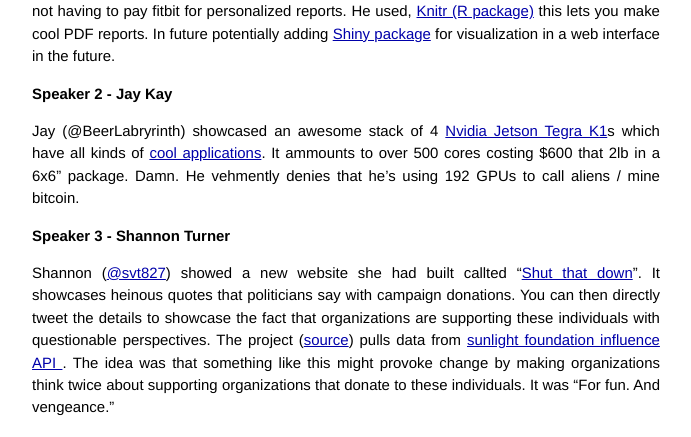
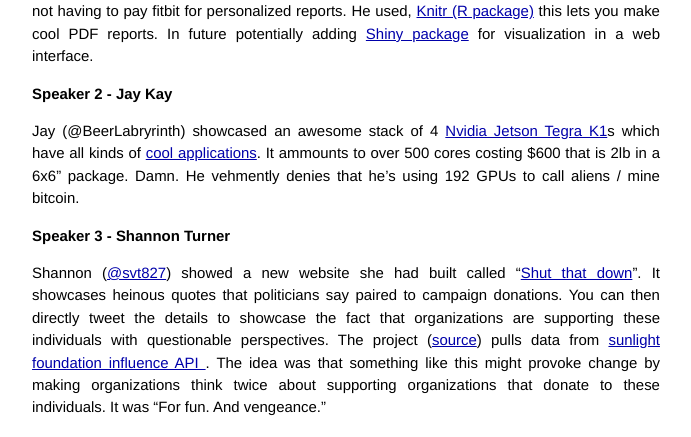
Before and after one commit to dchackandtell/dchackandtell.github.io, a Jekyll site: the page built from _posts/2014/2014-07-21-round-11.md, in a window 1280 px wide and 1400 px high, scrolled down 1152 px. Shown: the part 280-717 px from the top of the window, without its empty margins (294-985 px from the left). Built offline with Jekyll 4.4.1, drawn with Linux system fonts in a browser that asks for light colours; some of the changed text lies outside the part shown.

Commit message:
coherent english changes

```diff
--- a/_posts/2014/2014-07-21-round-11.md
+++ b/_posts/2014/2014-07-21-round-11.md
@@ -11,21 +11,21 @@
 
 ![](https://hackpad-attachments.s3.amazonaws.com/hackpad.com_sHmljSNxt0U_attachment-1405987131500_photo.jpg)
 
-Jonathan (@jon_m_rod) talked about turning Fitbit data into useful personal data for free and not having to pay fitbit for personalized reports. He used, [Knitr (R package)](http://yihui.name/knitr) this lets you make cool PDF reports. In future potentially adding [Shiny package](http://www.r-bloggers.com/dynamic-data-visualizations-in-the-browser-using-shiny/) for visualization in a web interface in the future.
+Jonathan ([@jon_m_rod](https://twitter.com/jon_m_rod)) talked about turning Fitbit data into useful personal data for free and not having to pay fitbit for personalized reports. He used, [Knitr (R package)](http://yihui.name/knitr) this lets you make cool PDF reports. In future potentially adding [Shiny package](http://www.r-bloggers.com/dynamic-data-visualizations-in-the-browser-using-shiny/) for visualization in a web interface.
 
 **Speaker 2 - Jay Kay**
 
-Jay (@BeerLabryrinth) showcased an awesome stack of 4 [Nvidia Jetson Tegra K1](https://developer.nvidia.com/jetson-tk1)s which have all kinds of [cool applications](http://devblogs.nvidia.com/parallelforall/low-power-sensing-autonomy-nvidia-jetson-tk1/). It ammounts to over 500 cores costing $600 that 2lb in a 6x6" package. Damn. He vehmently denies that he's using 192 GPUs to call aliens / mine bitcoin.
+Jay (@BeerLabryrinth) showcased an awesome stack of 4 [Nvidia Jetson Tegra K1](https://developer.nvidia.com/jetson-tk1)s which have all kinds of [cool applications](http://devblogs.nvidia.com/parallelforall/low-power-sensing-autonomy-nvidia-jetson-tk1/). It ammounts to over 500 cores costing $600 that is 2lb in a 6x6" package. Damn. He vehmently denies that he's using 192 GPUs to call aliens / mine bitcoin.
 
 **Speaker 3 - Shannon Turner**
 
-Shannon ([@svt827](https://twitter.com/svt827)) showed a new website she had built callted "[Shut that down](http://Shutthatdown.com)". It showcases heinous quotes that politicians say with campaign donations. You can then directly tweet the details to showcase the fact that organizations are supporting these individuals with questionable perspectives.  The project ([source](https://github.com/shannonturner/shut-that-down)) pulls data from [sunlight foundation influence API ](http://sunlightfoundation.com/blog/2011/04/06/influence-data-apis/). The idea was that something like this might provoke change by making organizations think twice about supporting organizations that donate to these individuals. It was "For fun. And vengeance."
+Shannon ([@svt827](https://twitter.com/svt827)) showed a new website she had built called "[Shut that down](http://Shutthatdown.com)". It showcases heinous quotes that politicians say paired to  campaign donations. You can then directly tweet the details to showcase the fact that organizations are supporting these individuals with questionable perspectives.  The project ([source](https://github.com/shannonturner/shut-that-down)) pulls data from [sunlight foundation influence API ](http://sunlightfoundation.com/blog/2011/04/06/influence-data-apis/). The idea was that something like this might provoke change by making organizations think twice about supporting organizations that donate to these individuals. It was "For fun. And vengeance."
 
 **Speaker 4 - Ed Summers**
 
 ![](https://hackpad-attachments.s3.amazonaws.com/hackpad.com_sHmljSNxt0U_attachment-1405987082909_photo.jpg)
 
-Ed ([@edsu](https://twitter.com/edsu)) built an app that tweets to [@congressedits](https://mobile.twitter.com/congressedits) whenever congress changes wikipedia. Based off an initial app in the UK that used IFFT, he build an [open source version](http://github.com/edsu/anon) that has since spread to a variety of other [countries / general twitter bots based on the same idea](https://twitter.com/congressedits/following). It has hit over 21K followers and more details can be found in the [slides](https://edsu.github.io/congressedits-slides/#/).
+Ed ([@edsu](https://twitter.com/edsu)) built an app that tweets to [@congressedits](https://mobile.twitter.com/congressedits) whenever congress changes wikipedia. Based off an initial app in the UK that used IFFT, he built an [open source version](http://github.com/edsu/anon) that has since spread to a variety of other [countries / general twitter bots based on the same idea](https://twitter.com/congressedits/following). It has hit over 21K followers and more details can be found in the [slides](https://edsu.github.io/congressedits-slides/#/).
 
 **Speaker 5 - Reed Spool**
 
```
